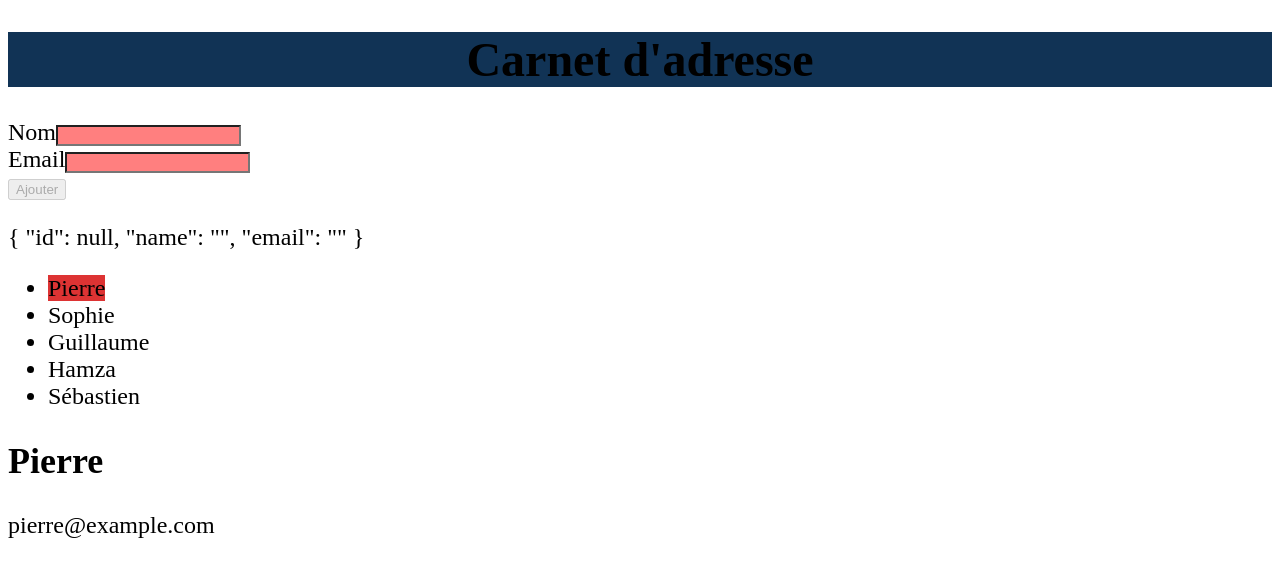
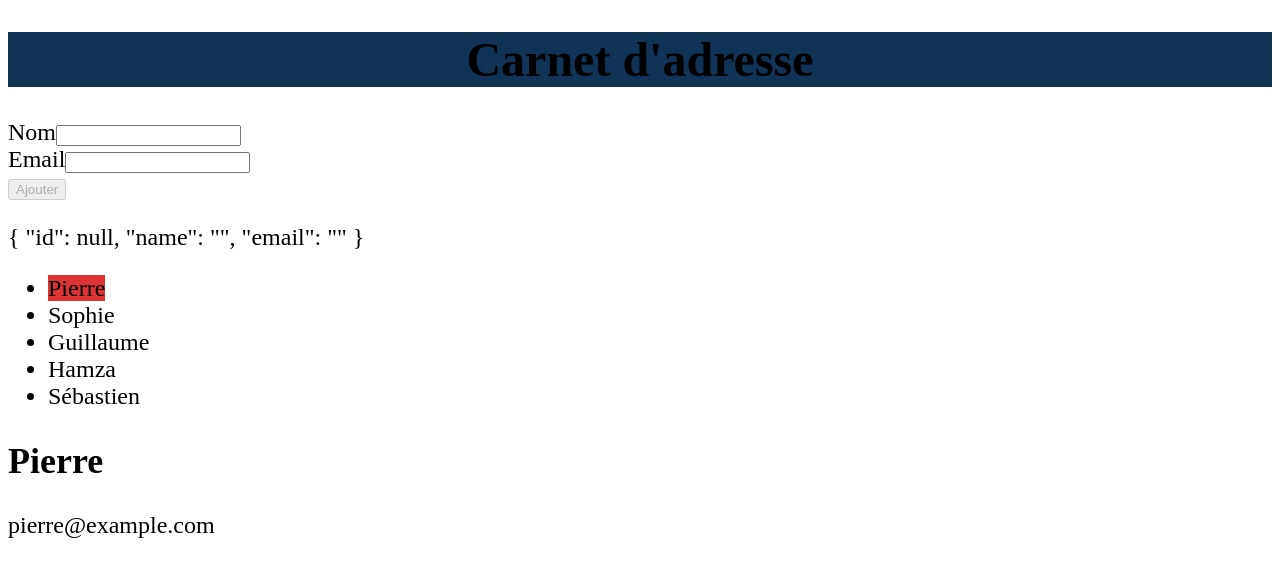
Before and after one commit to pbreteche/ng210208, an Angular app: page / in a window 1280 px wide. Shown: the top 576 px of the page. Built offline with nearby package versions, Linux system fonts and the light colour scheme.

Commit message:
add error message

```diff
--- a/src/app/contact-new-form/contact-new-form.component.html
+++ b/src/app/contact-new-form/contact-new-form.component.html
@@ -1,11 +1,19 @@
 <form (ngSubmit)="add()" #form="ngForm">
     <div>
+        <p class="error" [hidden]="nameModel.valid || nameModel.untouched">
+            Merci de saisir un nom de contact
+        </p>
         <label for="new-contact-name">Nom</label>
-        <input name="name" id="new-contact-name" [(ngModel)]="newContact.name" required>
+        <input name="name" id="new-contact-name" [(ngModel)]="newContact.name"
+            #nameModel="ngModel" required>
     </div>
     <div>
+        <p class="error" [hidden]="emailModel.valid || emailModel.untouched">
+            Merci de saisir un email de contact
+        </p>
         <label for="new-contact-email">Email</label>
-        <input name="email" id="new-contact-email" [(ngModel)]="newContact.email" required>
+        <input name="email" id="new-contact-email" [(ngModel)]="newContact.email"
+            #emailModel="ngModel" required>
     </div>
     <button [disabled]="form.invalid">Ajouter</button>
 </form>
--- a/src/app/contact-new-form/contact-new-form.component.scss
+++ b/src/app/contact-new-form/contact-new-form.component.scss
@@ -1,3 +1,3 @@
-input.ng-invalid {
+input.ng-invalid.ng-touched {
     background-color: rgba($color: #f00, $alpha: 0.5);
 }
```
